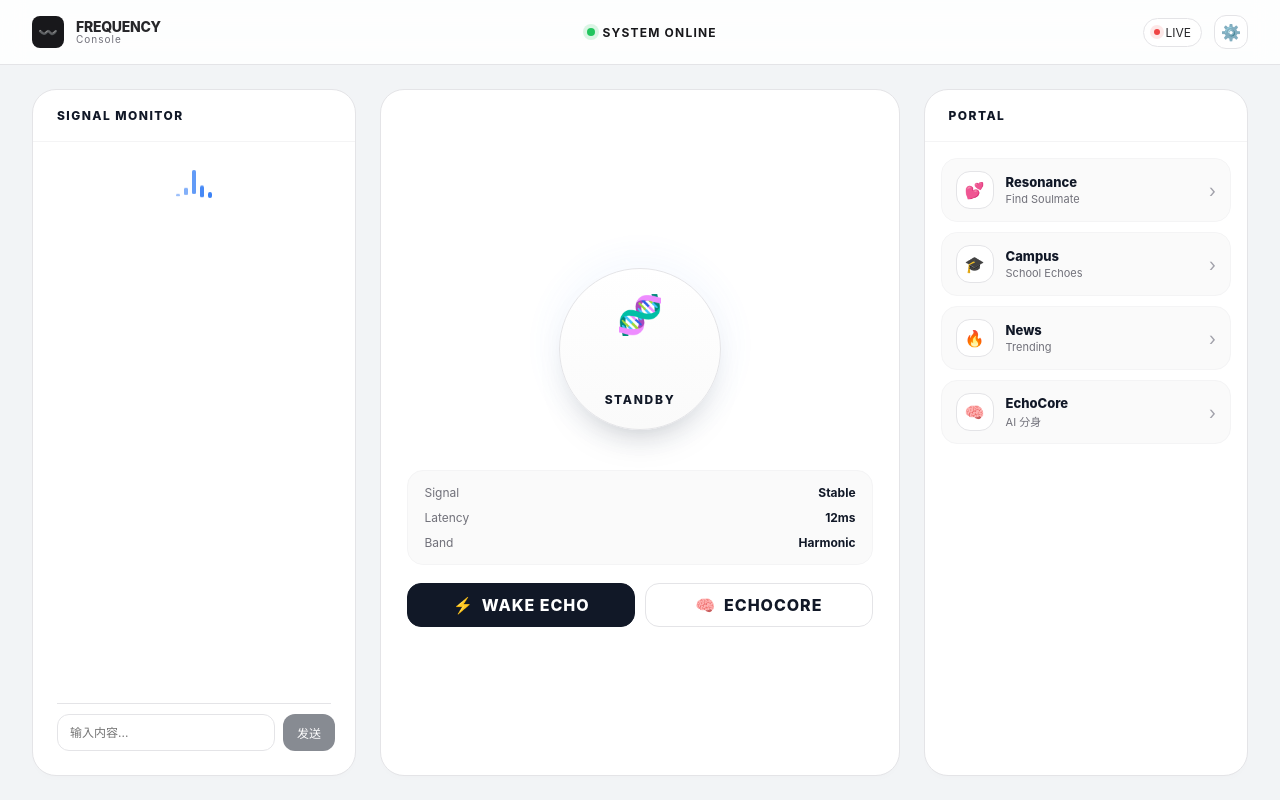
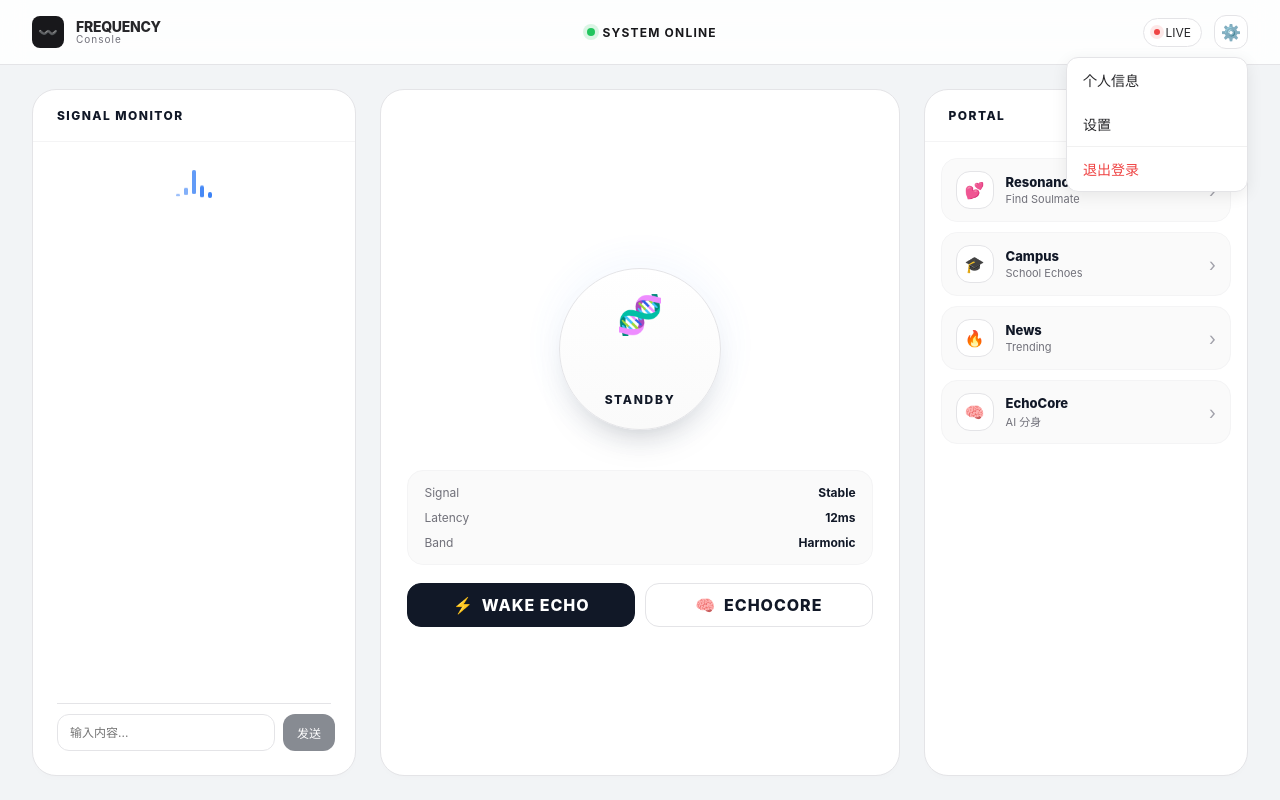
Before and after one commit to eatchicken1/frequency-ui, a Vue app in the folder frequency-ui/: page /app/home in a window 1280 px wide. Both pictures are taken after a click on the button "⚙️". Built offline with nearby package versions, Linux system fonts and the light colour scheme.

Commit message:
feat(首页): 添加用户设置菜单及退出登录功能
实现设置按钮的下拉菜单功能，包含个人信息、设置和退出登录选项
添加点击外部关闭菜单的逻辑，并实现退出登录功能清除所有token和session

```diff
--- a/frequency-ui/src/views/app/home/index.vue
+++ b/frequency-ui/src/views/app/home/index.vue
@@ -21,7 +21,14 @@
           <span class="chip-dot"></span>
           <span>LIVE</span>
         </button>
-        <button class="header-btn">⚙️</button>
+        <div class="settings-menu-container">
+          <button class="header-btn" @click="showSettingsMenu = !showSettingsMenu">⚙️</button>
+          <div v-if="showSettingsMenu" class="settings-menu">
+            <div class="settings-menu-item" @click="handlePersonalInfo">个人信息</div>
+            <div class="settings-menu-item" @click="handleSettings">设置</div>
+            <div class="settings-menu-item" @click="handleLogout">退出登录</div>
+          </div>
+        </div>
       </div>
     </header>
 
@@ -170,10 +177,12 @@
 </template>
 
 <script setup lang="ts">
-import { computed, nextTick, onBeforeUnmount, ref, watch } from 'vue'
+import { computed, nextTick, onBeforeUnmount, onMounted, ref, watch } from 'vue'
 import { streamChat } from '@/api/business'
 import AiCorePanel from './components/AiCorePanel.vue'
 import EchoCore from './components/EchoCore.vue'
+import Cookies from 'js-cookie'
+import { Session } from '@/utils/storage'
 
 // --- Data ---
 const portals = [
@@ -186,6 +195,7 @@ const portals = [
 // --- State ---
 const isCoreActive = ref(false)
 const isEchoCoreActive = ref(false)
+const showSettingsMenu = ref(false)
 
 type ChatMessage = { role: 'user' | 'ai'; content: string }
 const userInput = ref('')
@@ -197,6 +207,46 @@ const chatScrollRef = ref<HTMLElement | null>(null)
 const streamController = ref<AbortController | null>(null)
 
 let stopCurrentTyping: (() => void) | null = null
+
+// 点击外部关闭设置菜单
+onMounted(() => {
+  document.addEventListener('click', handleClickOutside)
+})
+
+onBeforeUnmount(() => {
+  document.removeEventListener('click', handleClickOutside)
+})
+
+const handleClickOutside = (e: MouseEvent) => {
+  const target = e.target as HTMLElement
+  if (!target.closest('.settings-menu-container')) {
+    showSettingsMenu.value = false
+  }
+}
+
+// 菜单项点击处理函数
+const handlePersonalInfo = () => {
+  showSettingsMenu.value = false
+  // TODO: 实现个人信息功能
+  console.log('个人信息')
+}
+
+const handleSettings = () => {
+  showSettingsMenu.value = false
+  // TODO: 实现设置功能
+  console.log('设置')
+}
+
+const handleLogout = () => {
+  showSettingsMenu.value = false
+  // 清除所有token和session数据
+  Cookies.remove('access_token')
+  Cookies.remove('refresh_token')
+  Cookies.remove('tenant_id')
+  Session.clear()
+  // 跳转到登录页
+  window.location.href = '/'
+}
 
 // 我输入时显示 LISTENING…；AI 回复(流式)时隐藏
 const showListening = computed(() => {
@@ -377,7 +427,49 @@ onBeforeUnmount(() => {
 
 .header-chip { display: inline-flex; align-items: center; gap: 6px; padding: 6px 10px; border-radius: 999px; border: 1px solid #e4e4e7; background: white; font-size: 12px; cursor: default; }
 .chip-dot { width: 6px; height: 6px; border-radius: 99px; background: #ef4444; box-shadow: 0 0 0 4px rgba(239,68,68,0.12); }
-.header-btn { width: 34px; height: 34px; border-radius: 12px; border: 1px solid #e4e4e7; background: white; cursor: pointer; }
+.header-btn { width: 34px; height: 34px; border-radius: 12px; border: 1px solid #e4e4e7; background: white; cursor: pointer; transition: all 0.2s ease; }
+.header-btn:hover { background: #f9fafb; }
+
+/* 设置菜单样式 */
+.settings-menu-container {
+  position: relative;
+}
+
+.settings-menu {
+  position: absolute;
+  top: 100%;
+  right: 0;
+  margin-top: 8px;
+  width: 180px;
+  background: white;
+  border: 1px solid #e4e4e7;
+  border-radius: 12px;
+  box-shadow: 0 4px 16px rgba(0, 0, 0, 0.08);
+  z-index: 1000;
+  overflow: hidden;
+}
+
+.settings-menu-item {
+  padding: 12px 16px;
+  font-size: 14px;
+  color: #27272a;
+  cursor: pointer;
+  transition: background-color 0.2s ease;
+}
+
+.settings-menu-item:hover {
+  background-color: #f9fafb;
+}
+
+/* 最后一个菜单项添加分隔线 */
+.settings-menu-item:last-child {
+  border-top: 1px solid #f1f1f1;
+  color: #ef4444;
+}
+
+.settings-menu-item:last-child:hover {
+  background-color: #fef2f2;
+}
 
 /* ================= Main Layout ================= */
 .app-main {
```
